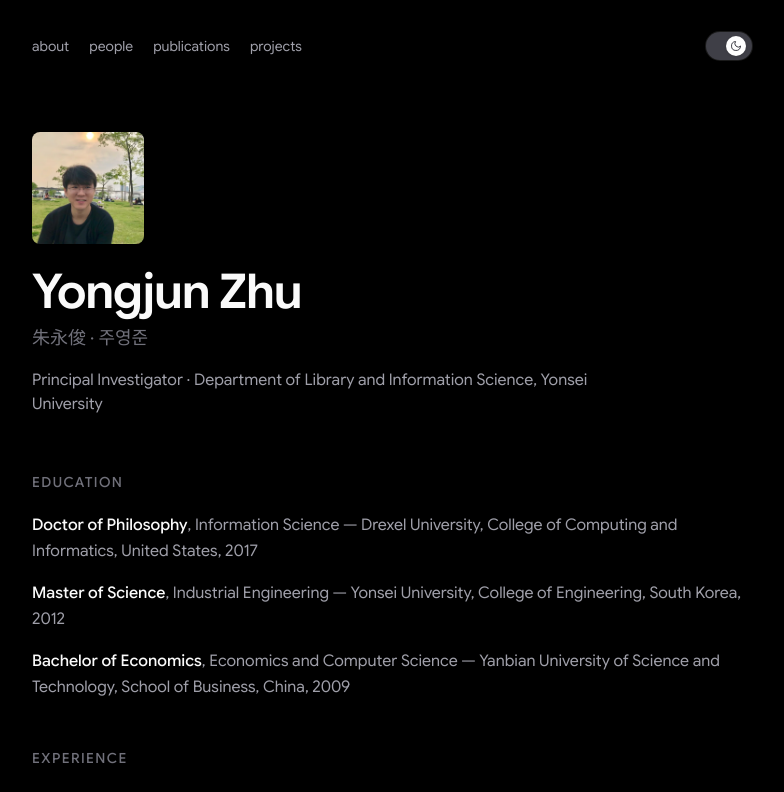
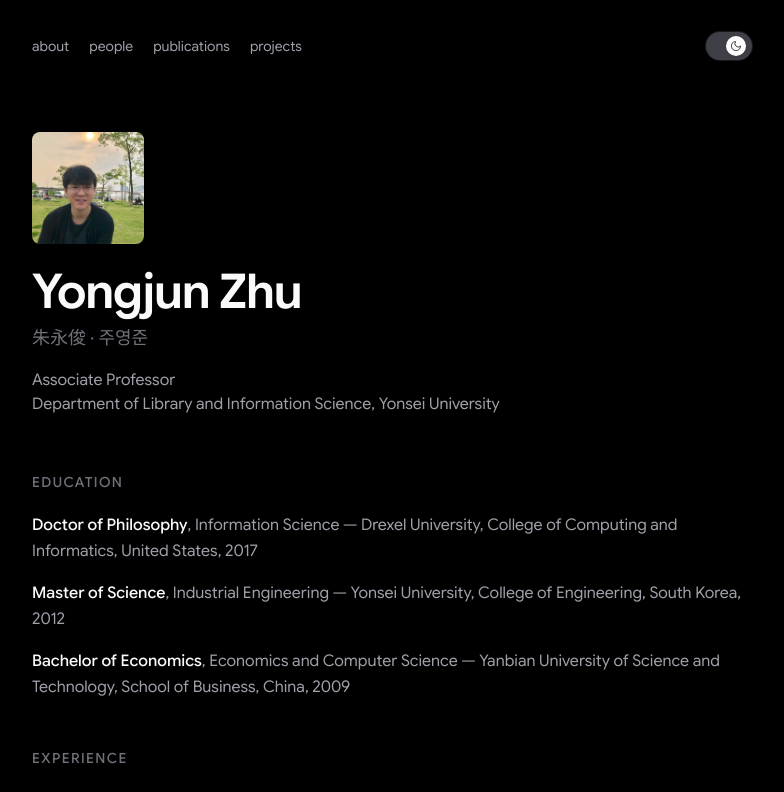
Before and after one commit to infosci/datalab-next, a Next.js app: page /yongjunzhu in a window 1280 px wide. Shown: the top 792 px of the page, without its empty margins (248-1032 px from the left). Built offline with nearby package versions, Linux system fonts and the light colour scheme.

Commit message:
Show Associate Professor, affiliation on its own line
The CV page led with the lab role rather than the academic title, and
joined it to a department name long enough to wrap — which read as one
run-on line.

```diff
--- a/app/yongjunzhu/page.tsx
+++ b/app/yongjunzhu/page.tsx
@@ -35,9 +35,11 @@ export default function YongjunZhuPage() {
       {meta.alsoKnownAs && (
         <p className="mt-2 text-lg text-zinc-500 dark:text-zinc-500">{meta.alsoKnownAs}</p>
       )}
-      <p className="mt-4 max-w-xl text-zinc-600 dark:text-zinc-400">
-        {meta.role} · {meta.affiliation}
-      </p>
+      {/* Role and affiliation on separate lines, not joined by a separator —
+          the affiliation is long enough to wrap, and wrapping mid-phrase after
+          a "·" read as one run-on line. */}
+      <p className="mt-4 max-w-xl text-zinc-600 dark:text-zinc-400">{meta.role}</p>
+      <p className="max-w-xl text-zinc-600 dark:text-zinc-400">{meta.affiliation}</p>
 
       {/* Markdown drives everything below, so updating this page means editing
           content/yongjunzhu.md and nothing else. Headings and paragraphs are
--- a/content/yongjunzhu.md
+++ b/content/yongjunzhu.md
@@ -10,7 +10,7 @@
 # as visible text, since nothing in this pipeline parses raw HTML.
 name: Yongjun Zhu
 alsoKnownAs: 朱永俊 · 주영준
-role: Principal Investigator
+role: Associate Professor
 affiliation: Department of Library and Information Science, Yonsei University
 ---
 
```
